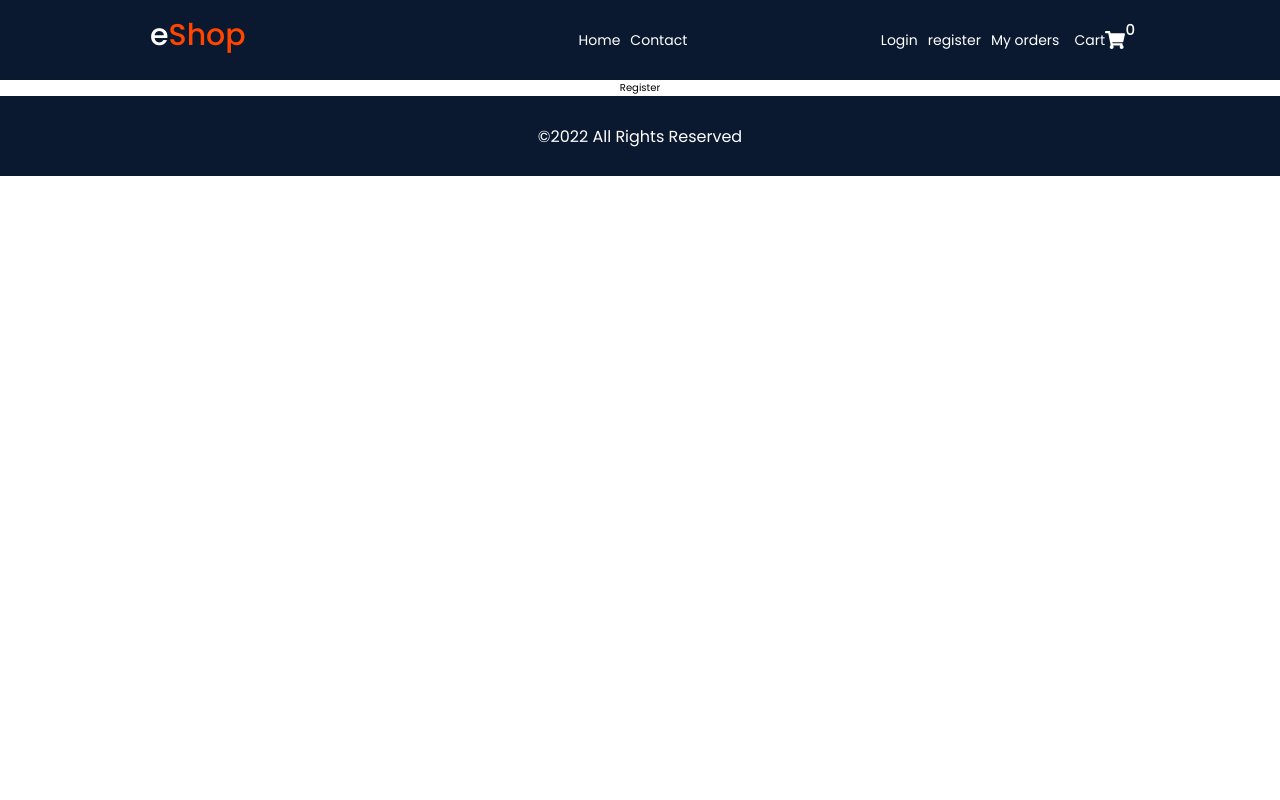
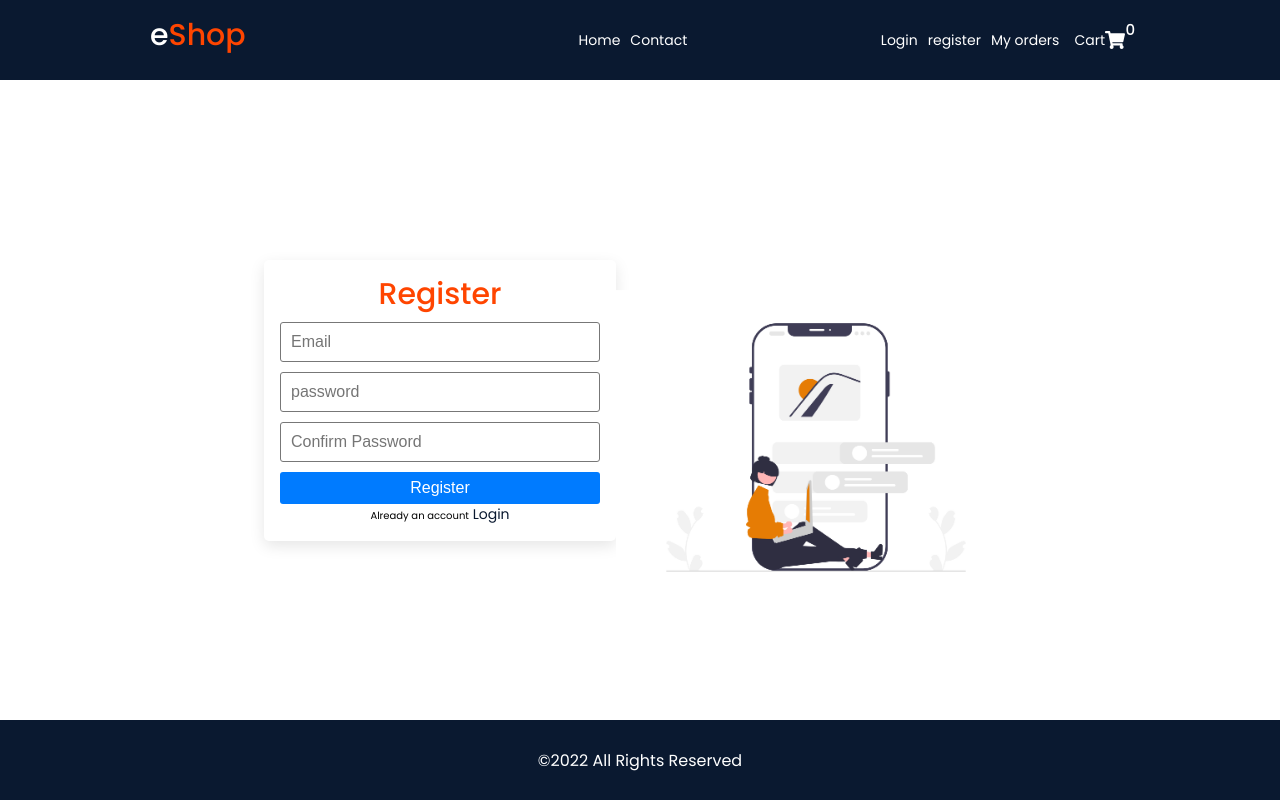
Before and after one commit to Marinmme/ecomer-app, a React (Create React App) app: page /register in a window 1280 px wide. Built offline with nearby package versions, Linux system fonts and the light colour scheme.

Commit message:
Register pages JSX

```diff
--- a/src/pages/auth/Register.js
+++ b/src/pages/auth/Register.js
@@ -1,8 +1,40 @@
 import React from 'react'
-
+import styles from './auth.module.scss'
+import register from '../../assets/register.png'
+import {Link} from 'react-router-dom'
+import { FaGoogle } from 'react-icons/fa'
+import Card from '../../components/card/Card'
 const Register = () => {
   return (
-    <div>Register</div>
+    <>
+       <section className={`container ${styles.auth}`}>
+
+<Card>
+<div className={styles.form}>
+<h2>Register</h2>
+
+<form>
+<input type="text" placeholder="Email" required></input>
+<input type="password" placeholder="password" required></input>
+<input type="password" placeholder="Confirm Password" required></input>
+<button className="--btn --btn-primary --btn-block">
+Register
+</button>
+
+</form>
+
+<span>
+Already an account
+<Link to='/login'> Login</Link>
+</span>
+
+</div>
+</Card>
+<div className={styles.img}>
+<img src={register} alt='' width="400"></img>
+</div>
+      </section>
+    </>
   )
 }
 
```
